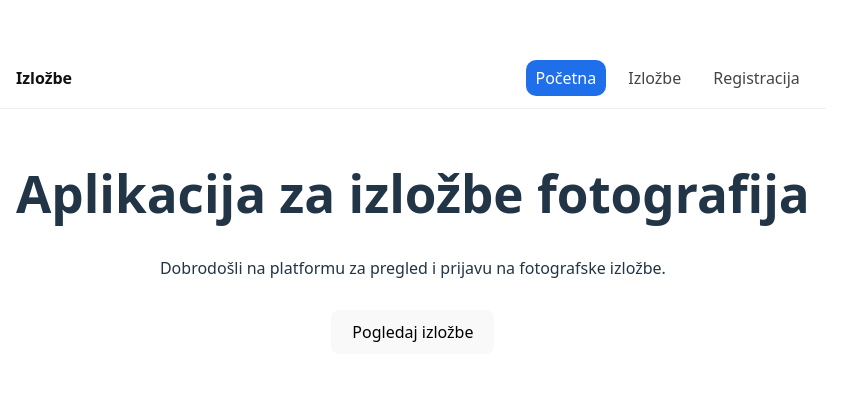
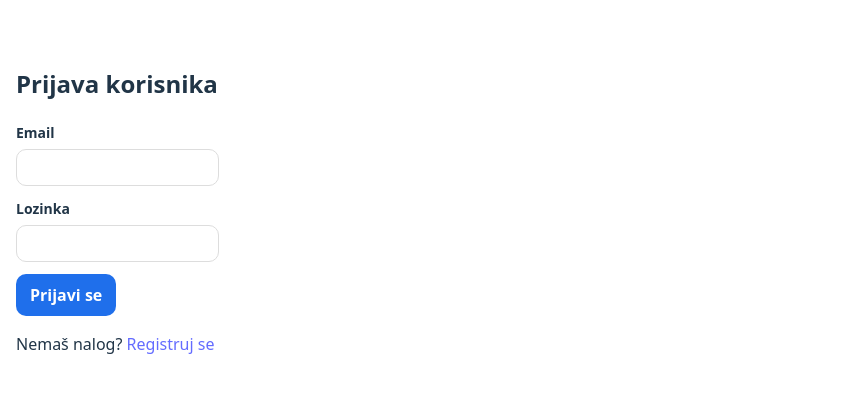
Before and after one commit to elab-development/internet-tehnologije-2025-appzaizlozbefotografija_2021_0466, a React (Vite) app in the folder react-frontend/: page / in a window 1280 px wide. Shown: the part 191-584 px from the top of the page, without its empty margins (0-853 px from the left). Built offline with nearby package versions, Linux system fonts and the light colour scheme.

Commit message:
Stranica za prijavu korisnika

```diff
--- a/react-frontend/src/App.jsx
+++ b/react-frontend/src/App.jsx
@@ -1,4 +1,4 @@
-import { BrowserRouter, Routes, Route, Link } from "react-router-dom";
+import { BrowserRouter, Routes, Route, useLocation } from "react-router-dom";
 import Prijava from "./pages/Prijava";
 import Izlozbe from "./pages/Izlozbe";
 import Pocetna from "./pages/Pocetna";
@@ -6,17 +6,24 @@ import IzlozbaDetalji from "./pages/IzlozbaDetalji";
 import Registracija from "./pages/Registracija";
 import Galerija from "./pages/Galerija";
 import NavBar from "./components/NavBar";
+import PrijavaKorisnika from "./pages/PrijavaKorisnika";
 import "./App.css";
 
-function App() {
+function AppContent() {
+  const location = useLocation();
+
+
+  const hideNavbarRoutes = ["/", "/registracija"];
+  const shouldHideNavbar = hideNavbarRoutes.includes(location.pathname);
+
   return (
-    <BrowserRouter>
-      <NavBar />
-
+    <>
+      {!shouldHideNavbar && <NavBar />}
 
       <div style={{ padding: "16px" }}>
         <Routes>
-          <Route path="/" element={<Pocetna />} />
+          <Route path="/" element={<PrijavaKorisnika />} />
+          <Route path="/pocetna" element={<Pocetna />} />
           <Route path="/izlozbe/:id/prijava" element={<Prijava />} />
           <Route path="/registracija" element={<Registracija />} />
           <Route path="/izlozbe" element={<Izlozbe />} />
@@ -24,6 +31,14 @@ function App() {
           <Route path="/izlozbe/:id/galerija" element={<Galerija />} />
         </Routes>
       </div>
+    </>
+  );
+}
+
+function App() {
+  return (
+    <BrowserRouter>
+      <AppContent />
     </BrowserRouter>
   );
 }
--- a/react-frontend/src/components/NavBar.jsx
+++ b/react-frontend/src/components/NavBar.jsx
@@ -7,15 +7,13 @@ export default function NavBar() {
       <Link to="/" className="nav__brand">Izložbe</Link>
 
       <nav className="nav__links">
-        <NavLink to="/" end className={({ isActive }) => isActive ? "active" : ""}>
+        <NavLink to="/pocetna" end className={({ isActive }) => isActive ? "active" : ""}>
           Početna
         </NavLink>
         <NavLink to="/izlozbe" className={({ isActive }) => isActive ? "active" : ""}>
           Izložbe
         </NavLink>
-        <NavLink to="/registracija" className={({ isActive }) => isActive ? "active" : ""}>
-          Registracija
-        </NavLink>
+
       </nav>
     </header>
   );
--- /dev/null
+++ b/react-frontend/src/pages/PrijavaKorisnika.jsx
@@ -0,0 +1,81 @@
+import { useState } from "react";
+import { useNavigate, Link } from "react-router-dom";
+import axios from "axios";
+
+import Button from "../components/Button";
+import Input from "../components/Input";
+
+export default function PrijavaKorisnika() {
+  const navigate = useNavigate();
+
+  const [email, setEmail] = useState("");
+  const [lozinka, setLozinka] = useState("");
+  const [greska, setGreska] = useState("");
+  const [loading, setLoading] = useState(false);
+
+  const submit = async (e) => {
+    e.preventDefault();
+    setGreska("");
+    setLoading(true);
+
+    try {
+      const res = await axios.post("http://127.0.0.1:8000/api/prijava", {
+        email,
+        lozinka,
+      });
+
+      const { token, korisnik } = res.data;
+
+      localStorage.setItem("token", token);
+      localStorage.setItem("korisnikId", korisnik.id);
+
+      navigate("/pocetna");
+    } catch (err) {
+      setGreska(
+        err?.response?.data?.poruka || "Pogrešan email ili lozinka."
+      );
+    } finally {
+      setLoading(false);
+    }
+  };
+
+  return (
+    <div style={{ maxWidth: 400 }}>
+      <h2>Prijava korisnika</h2>
+
+      <form onSubmit={submit}>
+        <Input
+          label="Email"
+          name="email"
+          type="email"
+          value={email}
+          onChange={(e) => setEmail(e.target.value)}
+
+        />
+
+        <Input
+          label="Lozinka"
+          name="lozinka"
+          type="password"
+          value={lozinka}
+          onChange={(e) => setLozinka(e.target.value)}
+
+        />
+
+        <Button
+          type="submit"
+          disabled={loading}
+        >
+          {loading ? "Prijava..." : "Prijavi se"}
+        </Button>
+
+      </form>
+
+      {greska && <p style={{ color: "red" }}>{greska}</p>}
+
+      <p>
+        Nemaš nalog? <Link to="/registracija">Registruj se</Link>
+      </p>
+    </div>
+  );
+}
--- a/react-frontend/src/pages/Registracija.jsx
+++ b/react-frontend/src/pages/Registracija.jsx
@@ -110,7 +110,7 @@ export default function Registracija() {
       {greska && <p style={{ color: "red" }}>{greska}</p>}
 
       <p style={{ marginTop: 12 }}>
-        <Link to="/">Nazad na izložbe</Link>
+        <Link to="/">Nazad na prijavu</Link>
       </p>
     </div>
   );
```
